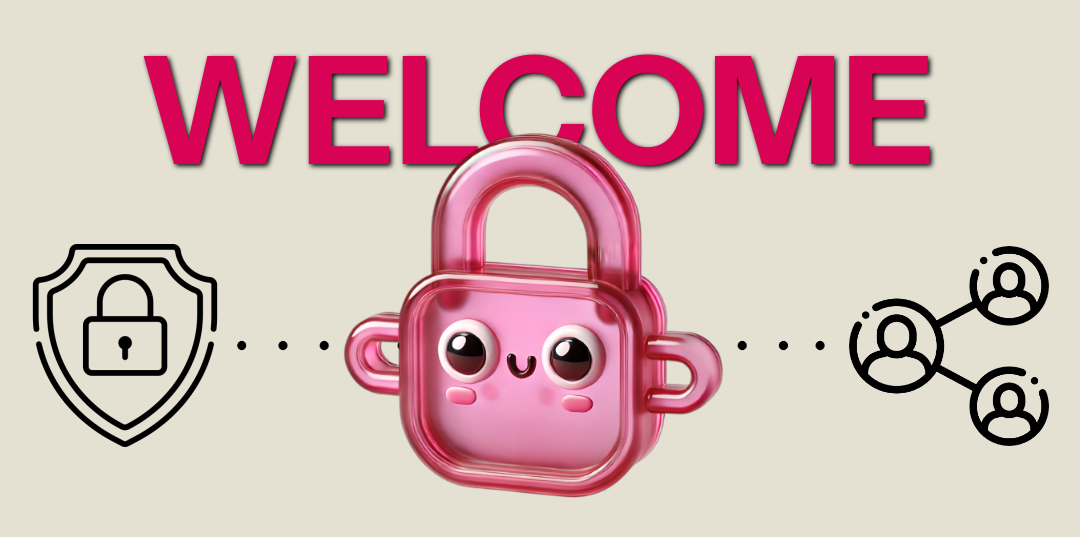
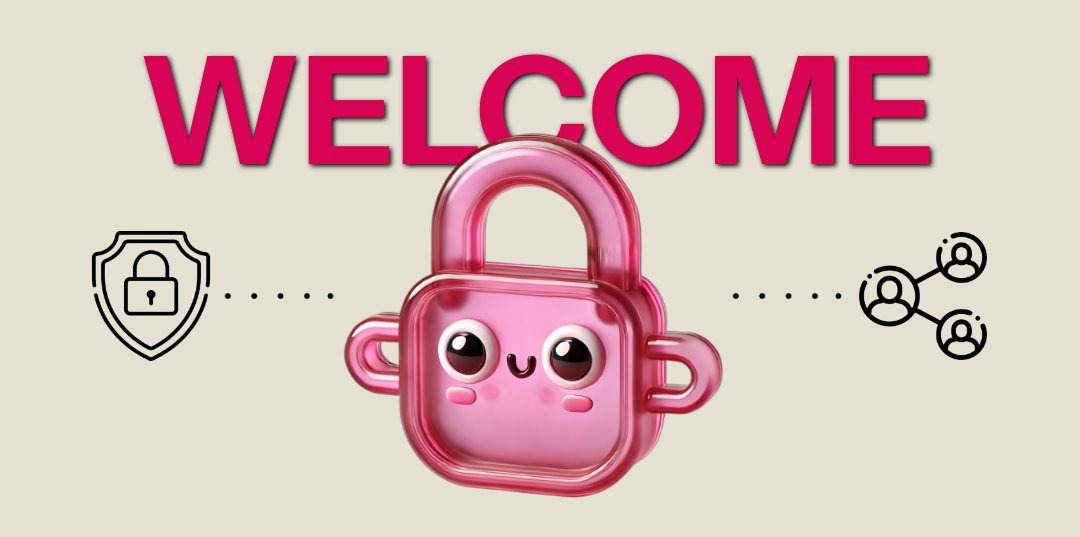
Before and after one commit to jnscdndn/lockey, a PHP site: page /html/onboarding.html in a window 1280 px wide. Shown: the part 87-624 px from the top of the page, without its empty margins (103-1183 px from the left). Run offline with PHP 8.4, Linux system fonts and the light colour scheme.

Commit message:
Madde some image responsive

```diff
--- a/css/onboarding.css
+++ b/css/onboarding.css
@@ -67,6 +67,15 @@
 }
 #lock-suround{
     display: flex;
-    margin: 0px 10%;
-    justify-content: space-between;
+    justify-content: space-around;
+    width: 100%;
 }
+
+#lock-suround div{
+    text-align: center;
+    width: 50%;
+}
+
+#lock-suround div img{
+    width: 20%;
+}
--- a/html/onboarding.html
+++ b/html/onboarding.html
@@ -12,7 +12,7 @@
 </head>
 <body class="bg-beige">
     <nav class="top-nav-bar">
-        <img class="desktop-logo-red" id="onboarding-logo-red" src="./../images/logo-red.png" alt="lockey logo">
+        <img class="desktop-logo-red" id="onboarding-logo-red" src="./../images/logo-red.png" alt="lockey logo" >
         <ul class="top-nav-bar-link bg-pink">
             <li><a href="#" >About Us</a></li>
             <li><a href="#" >Contact Us</a></li>
@@ -26,19 +26,18 @@
     </div>
     <div id="lock-suround">
         <div>
-            <img id="security-left-image" src="./../images/security-image.png" alt="seccurity image" style="width: 200px;">
-            <img src="./../images/dot-images.png" alt="" style="width: 200px;">
+            <img id="security-left-image" src="./../images/security-image.png" alt="seccurity image">
+            <img src="./../images/dot-images.png" alt="dot-image" >
         </div>
         <div>
-            <img src="./../images/dot-images.png" alt="" style="width: 200px;">
-            <img id="connect-right-image" src="./../images/connect-image.png" alt="seccurity image" style="width: 200px;">
+            <img src="./../images/dot-images.png" alt="dot-image">
+            <img id="connect-right-image" src="./../images/connect-image.png" alt="seccurity image">
         </div>
-
     </div>
 
 
 
-    <script src="./bootstrap/js/bootstrap.bundle.min.js"></script>
+    <script src="./../bootstrap/js/bootstrap.bundle.min.js"></script>
 </body>
 
 </html>
```
